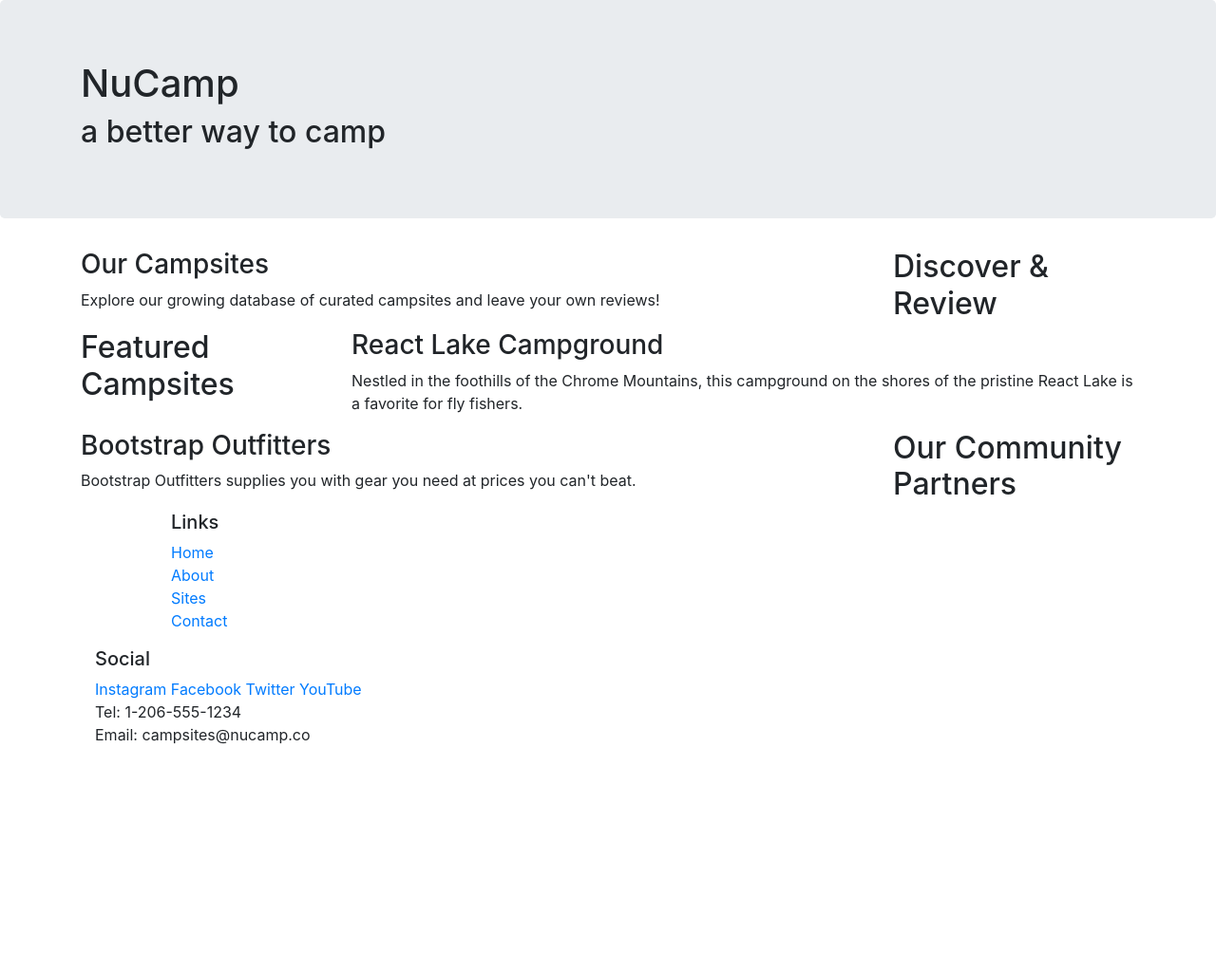
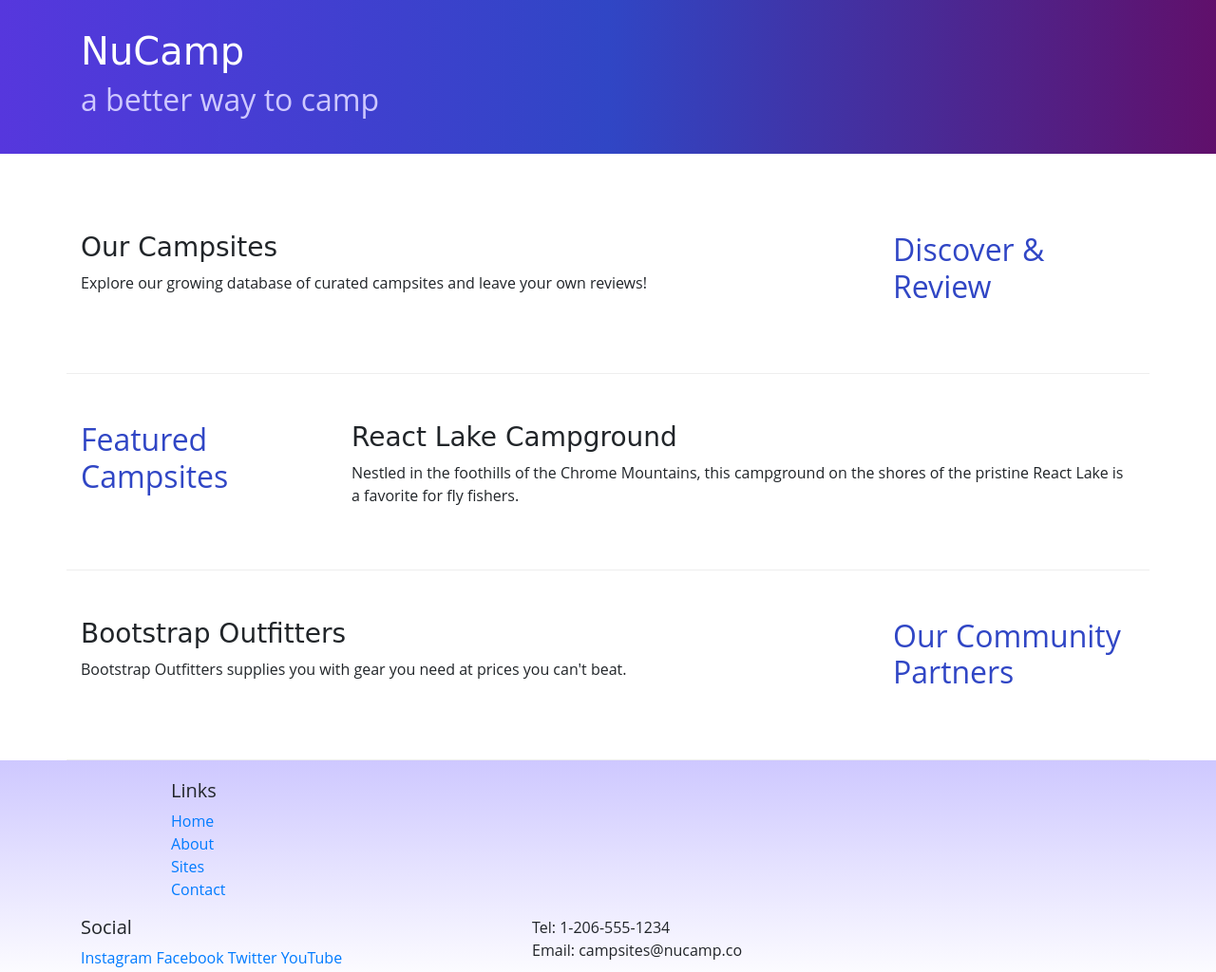
Before and after one commit to jchhun585/git-test, a website: page index.html in a window 1280 px wide. Shown: the whole page at 95% size. Before the commit the page ends 800 px from the top, so only its background shows below. Drawn offline with nearby package versions, Linux system fonts and the light colour scheme.

Commit message:
bootstrap grid

```diff
--- /dev/null
+++ b/css/style.css
@@ -0,0 +1,26 @@
+body{
+    font-family: "open sans", sans serif;
+}
+h1,h1,h3 {
+    font-family:"lobster", cursive;
+}
+h2{
+    color:#3046c5;
+}
+header h2{
+    color: #cec8ff;
+}
+footer{
+    background-image: linear-gradient(#cec8ff,white);
+    padding: 20px 0;
+}
+.jumbotron {
+    padding:30px;
+    background-image: linear-gradient(to right, #5637dd,#3046c5,#60106b);
+    color:white;
+}
+.row-content{
+    padding:50px 0;
+    border-bottom: 1px ridge;
+    min-height:200px;
+}
--- a/index.html
+++ b/index.html
@@ -7,12 +7,13 @@
 
     <!-- Bootstrap CSS -->
     <link rel="stylesheet" href="node_modules/bootstrap/dist/css/bootstrap.min.css" />
+    <link rel="stylesheet" href="./css/style.css">
     <title>NuCamp: A Better Way To Camp</title>
 </head>
 
 <body>
 
-    <header class="jumbotron">
+    <header class="jumbotron jumbotron-fluid">
         <div class="container">
             <div class="row">
                 <div class="col">
@@ -26,7 +27,7 @@
 
 
     <div class="container">
-            <div class="row">
+            <div class="row row-content">
                 <div class="col-sm-4 order-sm-last col-md-3">
                     <h2>Discover & Review</h2>
                 </div>
@@ -36,7 +37,7 @@
                 </div>
             </div>
 
-            <div class="row">
+            <div class="row row-content">
                 <div class="col-sm-4 col-md-3">
                     <h2>Featured Campsites</h2>
                 </div>
@@ -46,7 +47,7 @@
                 </div>
             </div>
 
-            <div class="row">
+            <div class="row row-content">
                 <div class="col-sm-4 order-sm-last col-md-3">
                     <h2>Our Community Partners</h2>
                 </div>
@@ -69,6 +70,7 @@
                                 </ul>
                             </div>
                         </div>
+                        <div class="row">
                             <div class="col-6 col-sm-5">
                                 <h5>Social</h5>
                                 <a href="http://instagram.com/">Instagram</a>
@@ -81,6 +83,7 @@
                                 Email: campsites@nucamp.co
                             </div>
                         </div>
+            </div>
     </footer>
 
     <!-- jQuery must come first, then Popper.js, then the Bootstrap JavaScript plugins.-->
```
Lines whose indentation alone changed are shown as unchanged.
